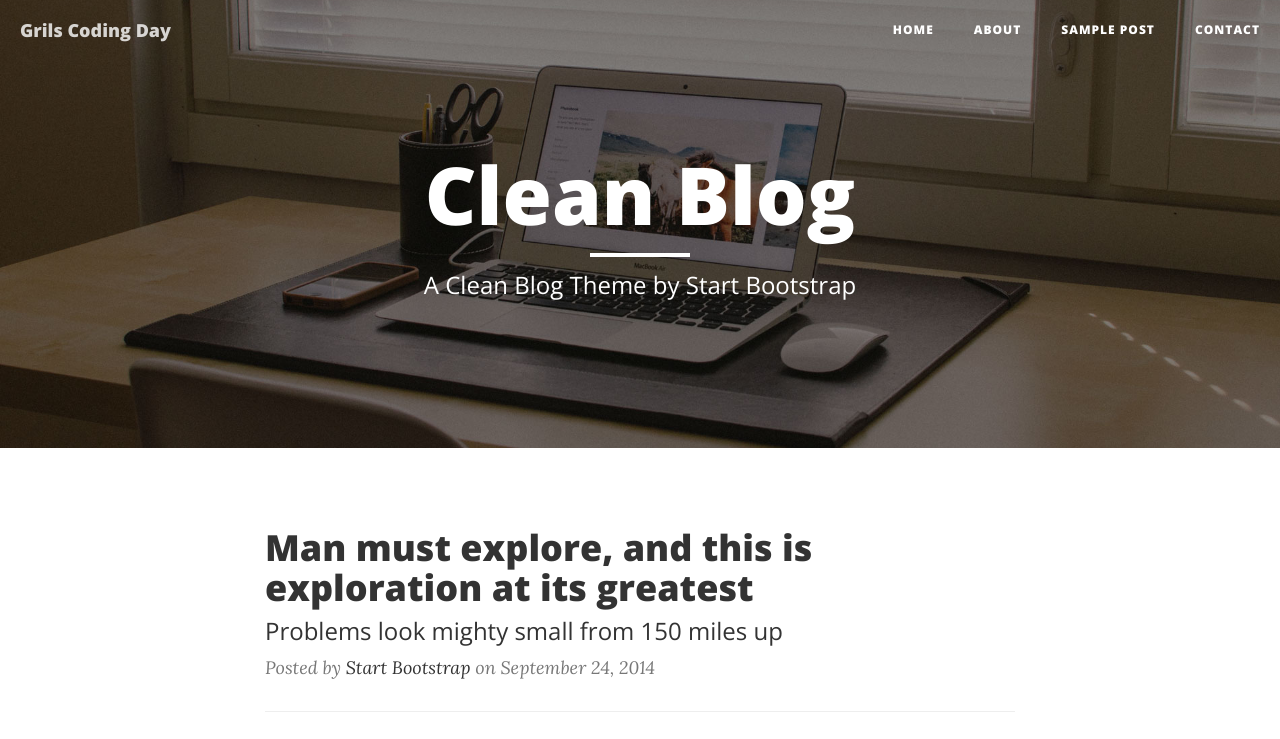
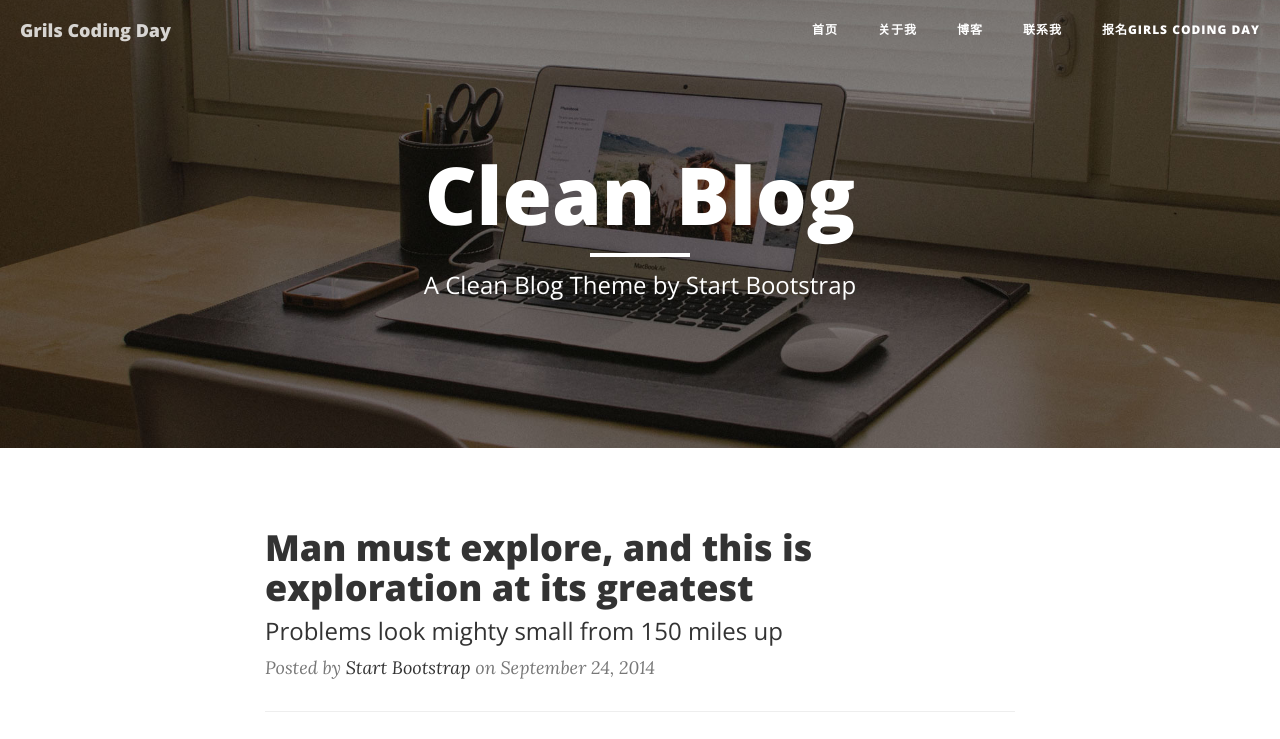
Before and after one commit to crystalzhangxuan/GirlsCodingDayDemo, a website: page index.html in a window 1280 px wide. Shown: the top 739 px of the page. Drawn offline with nearby package versions, Linux system fonts and the light colour scheme.

Commit message:
modify index.html
修改导航栏

```diff
--- a/index.html
+++ b/index.html
@@ -49,17 +49,21 @@
             <div class="collapse navbar-collapse" id="bs-example-navbar-collapse-1">
                 <ul class="nav navbar-nav navbar-right">
                     <li>
-                        <a href="index.html">Home</a>
+                        <a href="index.html">首页</a>
                     </li>
                     <li>
-                        <a href="about.html">About</a>
+                        <a href="about.html">关于我</a>
                     </li>
                     <li>
-                        <a href="post.html">Sample Post</a>
+                        <a href="post.html">博客</a>
                     </li>
                     <li>
-                        <a href="contact.html">Contact</a>
+                        <a href="contact.html">联系我</a>
                     </li>
+                    <li>
+                        <a href="https://girlscodingday.org/">报名GIRLS CODING DAY</a>
+                    </li>
+
                 </ul>
             </div>
             <!-- /.navbar-collapse -->
```
Also changed, not shown: 1 other file.
